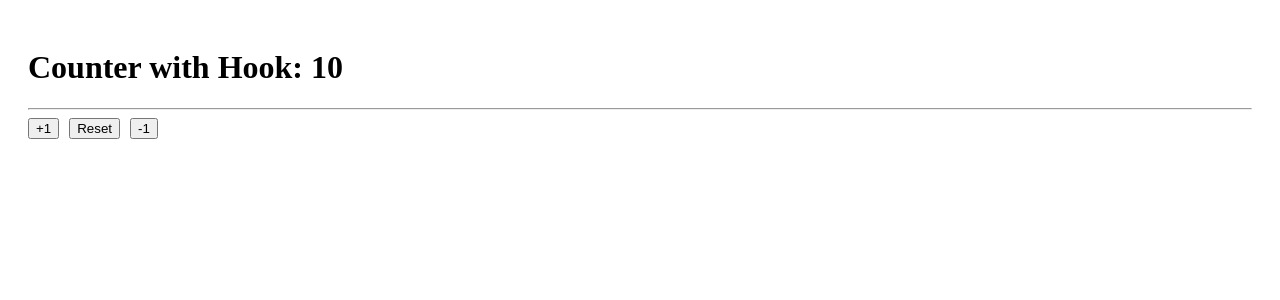
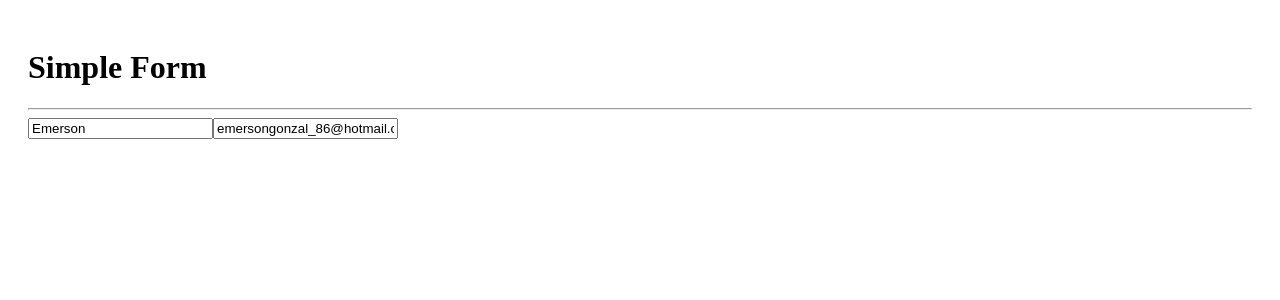
Before and after one commit to emersongonzal86/curso_react, a React app in the folder 05-hook-app/: page / in a window 1280 px wide. Shown: the top 300 px of the page. Built offline with nearby package versions, Linux system fonts and the light colour scheme; the HTML template or start-up script is replaced by a standard one.

Commit message:
useEffect

```diff
--- /dev/null
+++ b/05-hook-app/src/02-useEffect/SimpleForm.jsx
@@ -0,0 +1,72 @@
+import { useEffect, useState } from 'react';
+
+export const SimpleForm = () => {
+
+    const [formState, setFormState] = useState({
+        username: 'Emerson',
+        email: 'emersongonzal_86@hotmail.com'
+    });
+
+    const { username, email } = formState;
+    const onInputChange = ({ target }) => {
+        const { name, value } = target;
+        //console.log(event.target.name);
+        //console.log(name, value);
+        setFormState({
+            //desestructuro el formulario para traer todos los valores para mantenerlos
+            ...formState,
+            // voy a modificar la qu el name este siendo modificada para eso utilizo de javascript
+            //las propiedades computadas de los objetos colocando la propiedad entre [] llave cuadrada
+            [name]: value
+
+        });
+
+    }
+
+    //el useEffect es para disparar efectos secundarios
+    // se recomienda hacer efectos espcelizados en cada cosa no uno con muchos efectos
+
+    // este useefect se dispara cuando carga el formulario
+    useEffect( () =>{
+        console.log('useEffect se llamó');
+    },[]);
+
+//este useEfect se dispara cada vez que hay un cambio en el formulario
+    useEffect( () =>{
+        console.log('formState changed');
+    },[ formState ]);
+// este useEfect se dispara cuando cambia el correo sirve en validacion del correo
+
+    useEffect(()=>{
+        console.log('email changed');
+    },[ email ]);
+
+    return (
+        <>
+
+            <h1>Simple Form</h1>
+            <hr />
+
+            <input
+                type="text"
+                className="form-control"
+                placeholder="Username"
+                name="username"
+                value={ username }
+                onChange={ onInputChange }
+
+            />
+
+            <input
+                type="email"
+                className="form-control mt-2"
+                placeholder="emersongonzal86@gmail.com"
+                name="email"
+                value={ email }
+                onChange={ onInputChange }
+
+            />
+
+        </>
+    )
+}
--- a/05-hook-app/src/main.jsx
+++ b/05-hook-app/src/main.jsx
@@ -1,12 +1,13 @@
 import React from 'react';
 import ReactDOM from 'react-dom/client';
-import { CounterWithCustomHook } from './01-useState/CounterWithCustomHook';
+import { SimpleForm } from './02-useEffect/SimpleForm';
+//import { CounterWithCustomHook } from './01-useState/CounterWithCustomHook';
 //import { HooksApp } from './HooksApp';
 //import{ CounterApp } from './01-useState/CounterApp';
 import './index.css'
 
 ReactDOM.createRoot(document.getElementById('root')).render(
   <React.StrictMode>
-    <CounterWithCustomHook />
+    <SimpleForm />
   </React.StrictMode>,
 )
```
